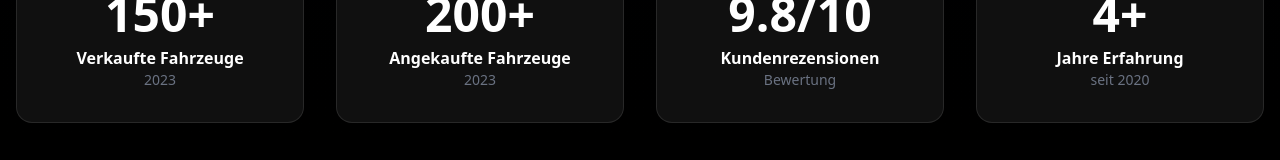
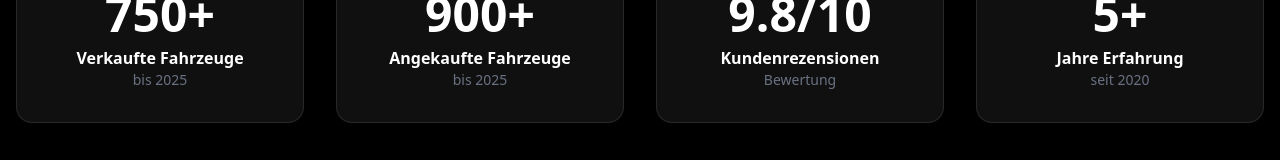
Before and after one commit to Brandea-ai/planet, a Next.js app: page / in a window 1280 px wide. Shown: the part 3355-3515 px from the top of the page. Built offline with nearby package versions, Linux system fonts and the light colour scheme.

Commit message:
Update stats: 5+ years experience, cumulative vehicle counts until 2025
- Jahre Erfahrung: 4+ → 5+ (since 2020, now December 2025)
- Verkaufte Fahrzeuge: 750+ bis 2025
- Angekaufte Fahrzeuge: 900+ bis 2025

```diff
--- a/src/components/Stats.tsx
+++ b/src/components/Stats.tsx
@@ -7,17 +7,17 @@ import { Car, ShoppingCart, Star, Award } from "lucide-react";
 const stats = [
   {
     icon: Car,
-    value: 150,
+    value: 750,
     suffix: "+",
     label: "Verkaufte Fahrzeuge",
-    description: "2023",
+    description: "bis 2025",
   },
   {
     icon: ShoppingCart,
-    value: 200,
+    value: 900,
     suffix: "+",
     label: "Angekaufte Fahrzeuge",
-    description: "2023",
+    description: "bis 2025",
   },
   {
     icon: Star,
@@ -28,7 +28,7 @@ const stats = [
   },
   {
     icon: Award,
-    value: 4,
+    value: 5,
     suffix: "+",
     label: "Jahre Erfahrung",
     description: "seit 2020",
```
